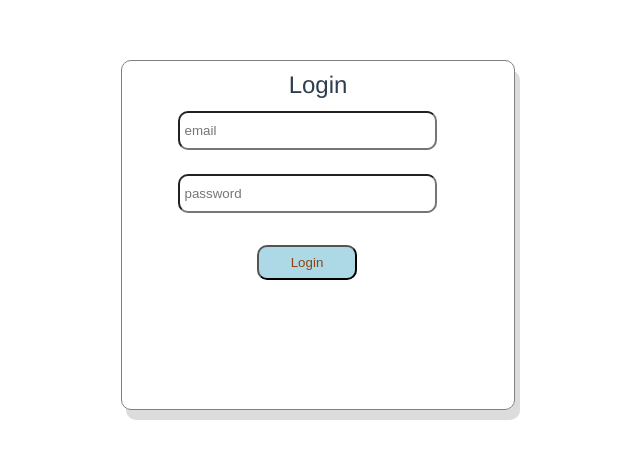
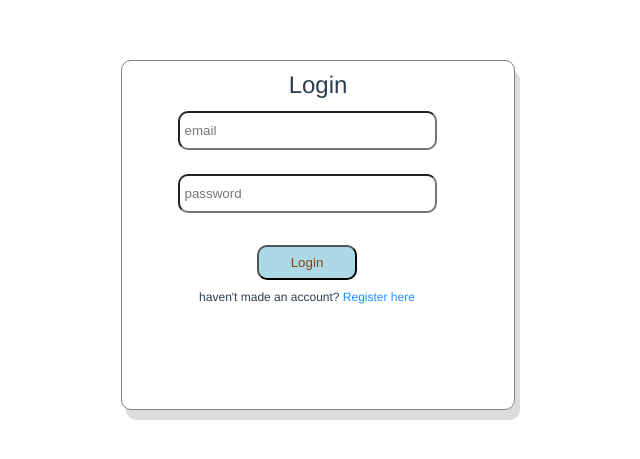
Before and after one commit to Louisc10/todo-vue, a Vue app: page /Login in a window 1280 px wide. Shown: the part 195-654 px from the top of the page, without its empty margins (333-973 px from the left). Built offline with nearby package versions, Linux system fonts and the light colour scheme.

Commit message:
added hyperlink

```diff
--- a/src/components/Login.vue
+++ b/src/components/Login.vue
@@ -11,6 +11,7 @@
       <div class="err">{{error}}</div>
       {{data}}
       <input class="submit" type="submit" value="Login" @click="loginCheck">
+      <label class="toLogin">haven't made an account? <router-link class="link" to="/Register">Register here</router-link></label>
     </div>
   </div>
 
@@ -105,4 +106,12 @@ html{
   background-color: lightblue;
   color: saddlebrown;
 }
+.toRegister{
+  margin-top: 10px;
+  font-size: 12px;
+}
+.link{
+  text-decoration: none;
+  color: dodgerblue;
+}
 </style>
--- a/src/components/Register.vue
+++ b/src/components/Register.vue
@@ -12,6 +12,8 @@
       <div class="err">{{ error }}</div>
 
       <input class="submit" type="submit" value="Register" @click="registerCheck">
+
+      <label class="toLogin">already have an account? <router-link class="link" to="/Login">login here</router-link></label>
     </div>
   </div>
 
@@ -118,4 +120,12 @@ html {
   background-color: lightblue;
   color: saddlebrown;
 }
+.toLogin{
+  margin-top: 10px;
+  font-size: 12px;
+}
+.link{
+  text-decoration: none;
+  color: dodgerblue;
+}
 </style>
```
